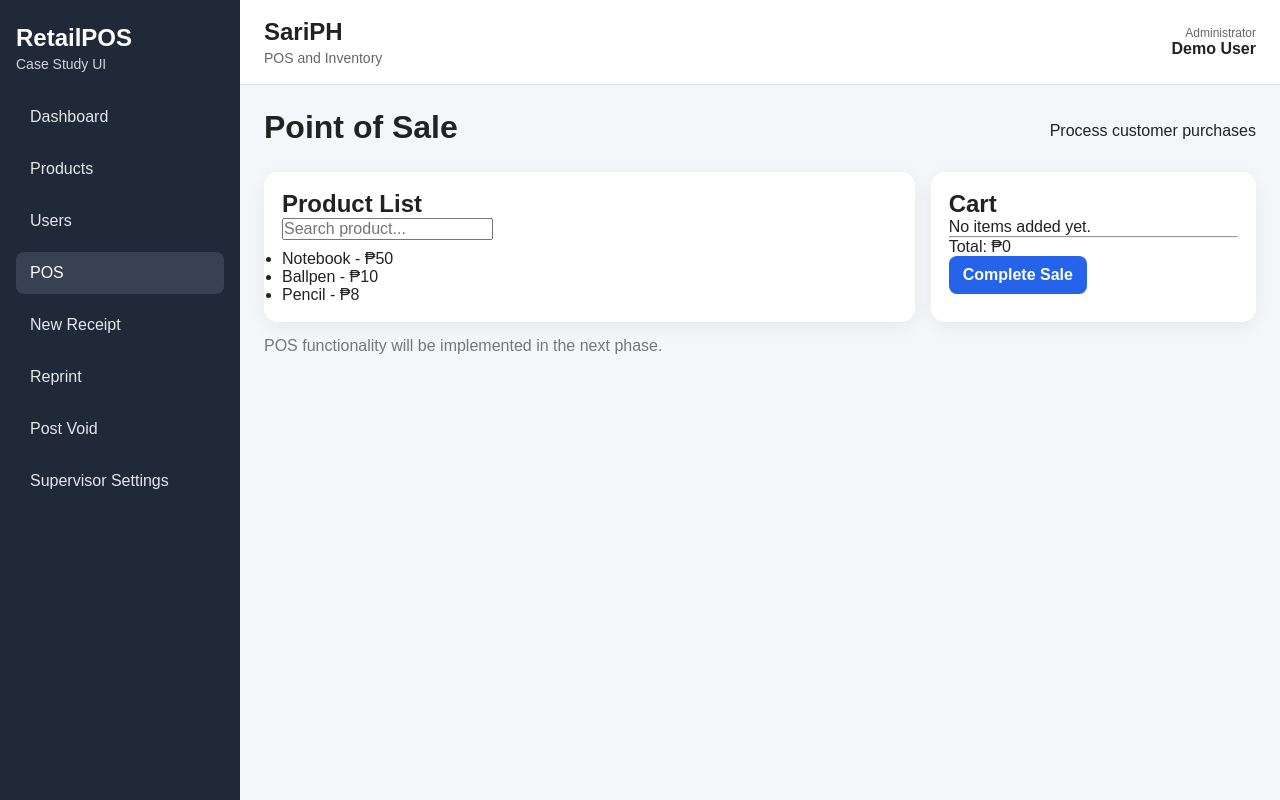
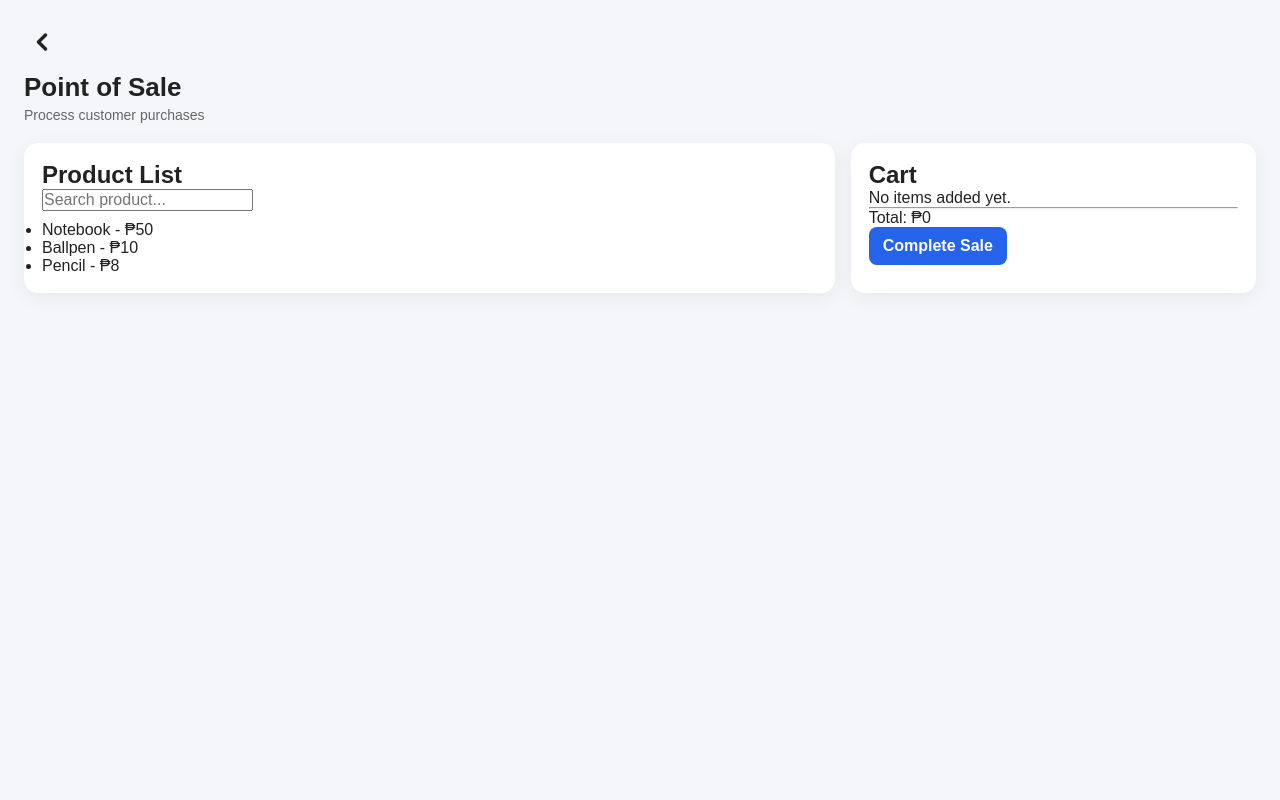
Before and after one commit to kurtlarrenlowqual/sari_ph, a React (Create React App) app: page /sales/pos in a window 1280 px wide. Built offline with nearby package versions, Linux system fonts and the light colour scheme.

Commit message:
Make POS page fullscreen with back button

```diff
--- a/src/index.css
+++ b/src/index.css
@@ -643,3 +643,28 @@ select {
     width: 200px;
   }
 }
+
+/* ===== POS FULLSCREEN ===== */
+.pos-fullscreen {
+  width: 100vw;
+  height: 100vh;
+  background: #f4f6f9;
+  padding: 24px;
+  box-sizing: border-box;
+  overflow-y: auto;
+}
+
+.pos-header {
+  margin-bottom: 20px;
+}
+
+.pos-header h1 {
+  font-size: 26px;
+  font-weight: bold;
+  margin-bottom: 4px;
+}
+
+.pos-header p {
+  color: #666;
+  font-size: 14px;
+}
--- a/src/pages/sales/POSPage.js
+++ b/src/pages/sales/POSPage.js
@@ -1,8 +1,38 @@
+import { useNavigate } from "react-router-dom";
+
 export default function POSPage() {
+  const navigate = useNavigate();
+
   return (
-    <div>
+    <div className="pos-fullscreen">
 
-      <div className="page-header">
+      <div className="pos-header">
+        <button
+          onClick={() => navigate(-1)}
+          style={{
+            marginBottom: "12px",
+            background: "none",
+            border: "none",
+            cursor: "pointer",
+            padding: "4px",
+            display: "flex",
+            alignItems: "center",
+          }}
+        >
+          <svg
+            xmlns="http://www.w3.org/2000/svg"
+            width="28"
+            height="28"
+            viewBox="0 0 24 24"
+            fill="none"
+            stroke="#222"
+            strokeWidth="3"
+            strokeLinecap="round"
+            strokeLinejoin="round"
+          >
+            <polyline points="15 18 9 12 15 6" />
+          </svg>
+        </button>
         <h1>Point of Sale</h1>
         <p>Process customer purchases</p>
       </div>
@@ -11,39 +41,24 @@ export default function POSPage() {
 
         <div className="panel">
           <h2>Product List</h2>
-
           <input placeholder="Search product..." style={{marginBottom:"10px"}}/>
-
           <ul>
             <li>Notebook - ₱50</li>
             <li>Ballpen - ₱10</li>
             <li>Pencil - ₱8</li>
           </ul>
-
         </div>
 
         <div className="panel">
-
           <h2>Cart</h2>
-
           <p>No items added yet.</p>
-
           <hr/>
-
           <p>Total: ₱0</p>
-
-          <button className="btn btn-primary">
-            Complete Sale
-          </button>
-
+          <button className="btn btn-primary">Complete Sale</button>
         </div>
 
       </div>
 
-      <p style={{marginTop:"15px", color:"#777"}}>
-        POS functionality will be implemented in the next phase.
-      </p>
-
     </div>
   );
 }
--- a/src/routes.js
+++ b/src/routes.js
@@ -39,6 +39,8 @@ export default function AppRoutes() {
       <Route path="/" element={<Navigate to="/login" replace />} />
       <Route path="/login" element={<LoginPage />} />
 
+      <Route path="/sales/pos" element={<POSPage />} />
+
       <Route element={<AppLayout />}>
         <Route path="/dashboard" element={<DashboardPage />} />
 
@@ -49,7 +51,6 @@ export default function AppRoutes() {
         <Route path="/users" element={<UserListPage />} />
         <Route path="/users/add" element={<AddUserPage />} />
 
-        <Route path="/sales/pos" element={<POSPage />} />
         <Route path="/receipts/new" element={<ReceiptPage />} />
         <Route path="/receipts/reprint" element={<ReprintReceiptPage />} />
         <Route path="/supervisor/post-void" element={<PostVoidApprovalPage />} />
```
